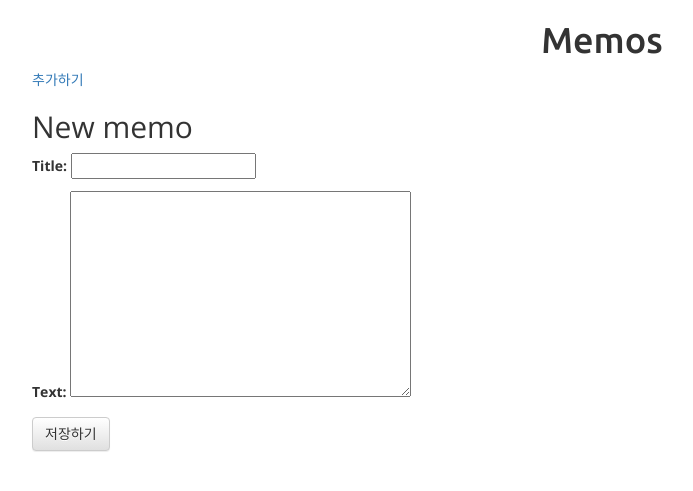
After one commit to junsu0831/MemoServer, a Django app: a page that uses memo/templates/memo/base.html in a window 1280 px wide. The commit adds this page. Shown: the top 491 px of the page, without its empty margins (38-731 px from the left). Run offline with Django 3.2, Linux system fonts and the light colour scheme; some libraries are stand-ins or nearby versions.

Commit message:
memo 저장을 위한 form 생성

```diff
--- /dev/null
+++ b/memo/forms.py
@@ -0,0 +1,9 @@
+from django import forms
+
+from .models import Memo
+
+class MemoForm(forms.ModelForm):
+
+    class Meta:
+        model = Memo
+        fields = ('title', 'text',)
--- a/memo/templates/memo/base.html
+++ b/memo/templates/memo/base.html
@@ -22,6 +22,7 @@
 	<body>
 		<div class="container">
 			<h1>Memos</h1>
+			<a href="{% url 'memo_new' %}" >추가하기</a>
 		    {% block content %}
 		    {% endblock %}
 		</div>
--- /dev/null
+++ b/memo/templates/memo/memo_edit.html
@@ -0,0 +1,10 @@
+{% extends 'memo/base.html' %}
+
+{% block content %}
+    <h2>New memo</h2>
+    <form method="POST" class="post-form">
+        {% csrf_token %}
+        {{ form.as_p }}
+        <button type="submit" class="save btn btn-default">저장하기</button>
+    </form>
+{% endblock %}
--- a/memo/urls.py
+++ b/memo/urls.py
@@ -4,4 +4,5 @@ from . import views
 
 urlpatterns = [
     url(r'^$', views.memo_list, name='memo_list'),
+    url(r'^new/$', views.memo_new, name='memo_new'),
 ]
--- a/memo/views.py
+++ b/memo/views.py
@@ -1,7 +1,23 @@
-from django.shortcuts import render
+# pylint: disable=E1101
+from django.shortcuts import render, redirect
 from .models import Memo
+from .forms import MemoForm
 
 # Create your views here.
 def memo_list(request):
     qs = Memo.objects.all()
     return render(request, 'memo/memo_list.html', {'memos': qs})
+
+def memo_new(request):
+    if request.method == "POST":
+        form = MemoForm(request.POST)
+        if form.is_valid():
+            memo = Memo()
+            memo.title = form.cleaned_data['title']
+            memo.text = form.cleaned_data['text']
+            memo.author = request.user
+            memo.save()
+            return redirect('memo_list')
+    else:
+        form = MemoForm()
+    return render(request, 'memo/memo_edit.html', {'form': form})
```
